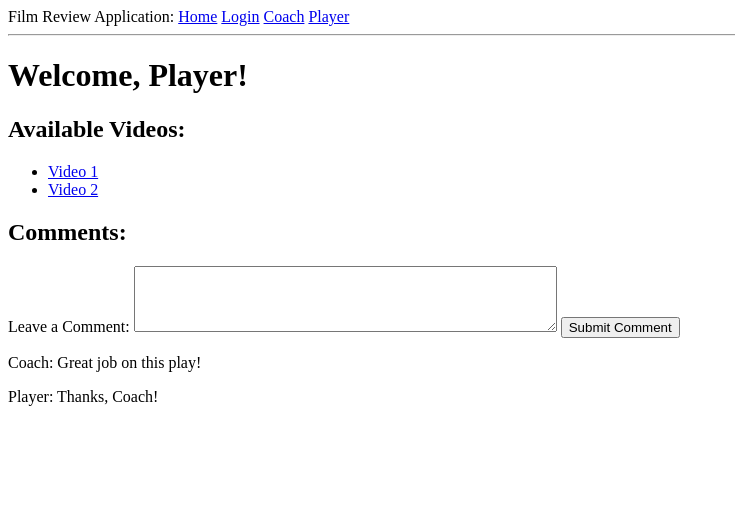
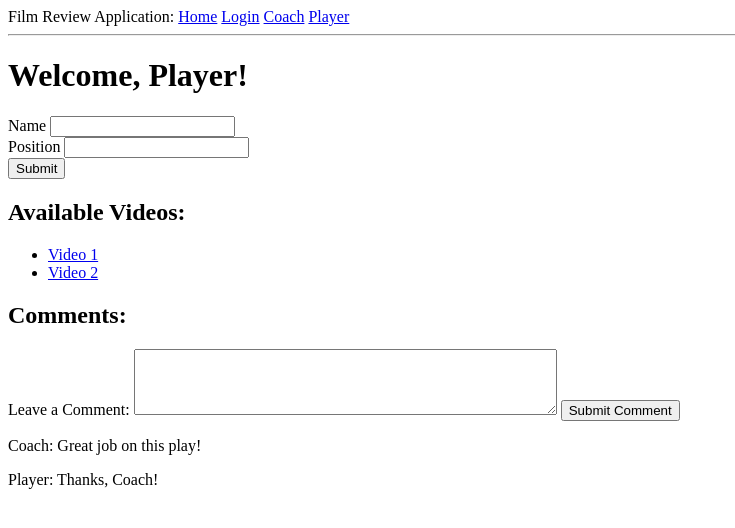
Before and after one commit to Soorxa/Group3Project, a Flask app: page /player in a window 1280 px wide. Shown: the top 528 px of the page, without its empty margins (0-735 px from the left). Run offline with Flask 3, Linux system fonts and the light colour scheme.

Commit message:
Adding even more versatile coach and player views and fixing issues

```diff
--- a/app/forms.py
+++ b/app/forms.py
@@ -18,4 +18,5 @@ class CoachForm(FlaskForm):
 
 class PlayerForm(FlaskForm):
     name = StringField('Name', validators=[DataRequired(), Length(max=255)])
-    age = StringField('Position', validators=[DataRequired()])
+    position = StringField('Position', validators=[DataRequired()])
+    submit = SubmitField('Submit')
--- a/app/templates/player.html
+++ b/app/templates/player.html
@@ -1,7 +1,27 @@
 {% extends "base.html" %}
 {% block content %}
     <h1>Welcome, Player!</h1>
+        <form method="POST" novalidate>
+        {{ form.hidden_tag() }}
+        <div class="form-group">
+            {{ form.name.label(class="form-control-label") }}
+            {{ form.name(class="form-control") }}
+            {% for error in form.name.errors %}
+                <span class="text-danger">{{ error }}</span>
+            {% endfor %}
+        </div>
+        <div class="form-group">
+            {{ form.position.label(class="form-control-label") }}
+            {{ form.position(class="form-control") }}
+            {% for error in form.position.errors %}
+                <span class="text-danger">{{ error }}</span>
+            {% endfor %}
+        </div>
 
+        <div class="form-group">
+            {{ form.submit(class="btn btn-primary") }}
+        </div>
+    </form>
     <!-- List of Available Videos -->
     <h2>Available Videos:</h2>
     <ul>
```
